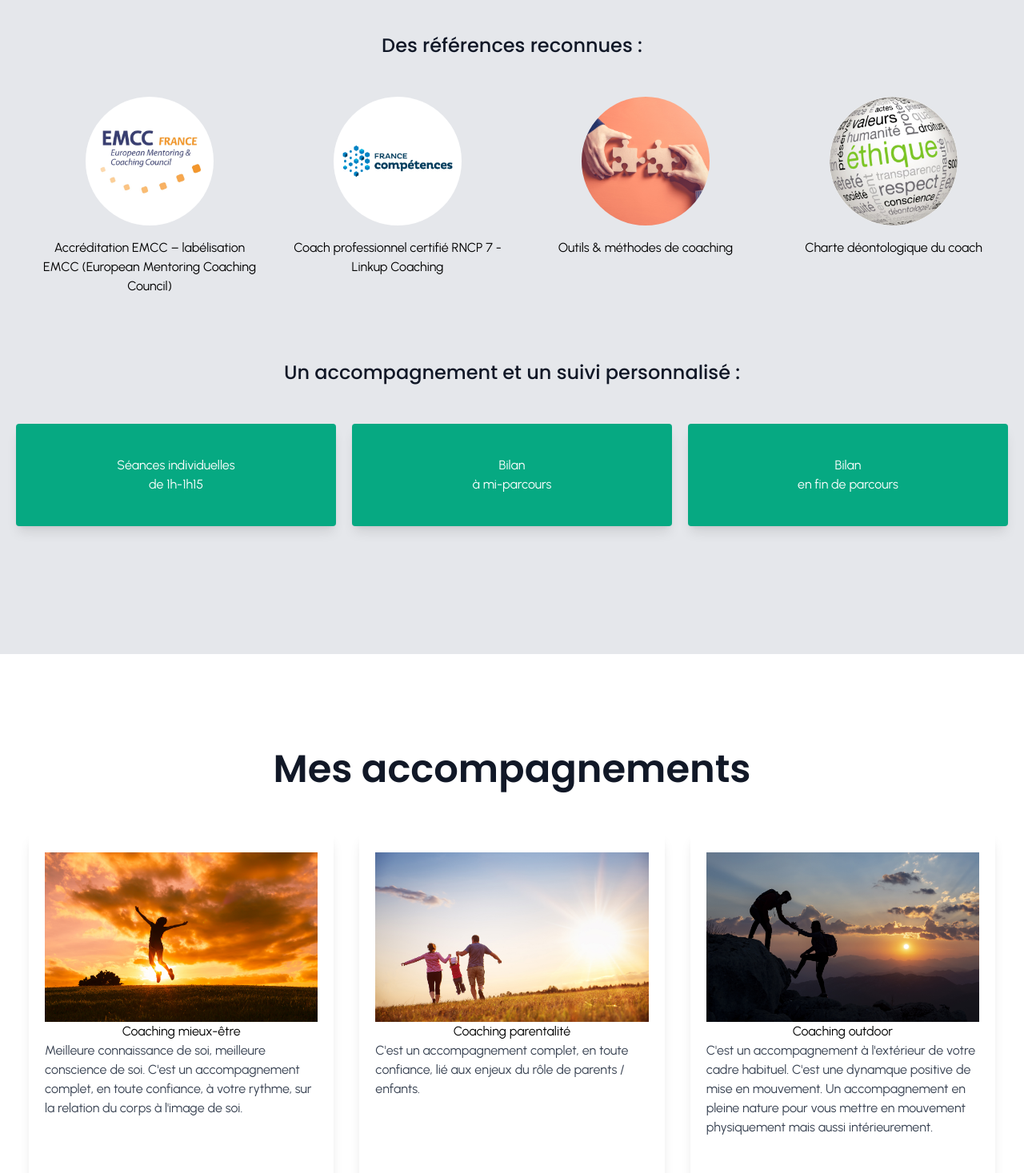
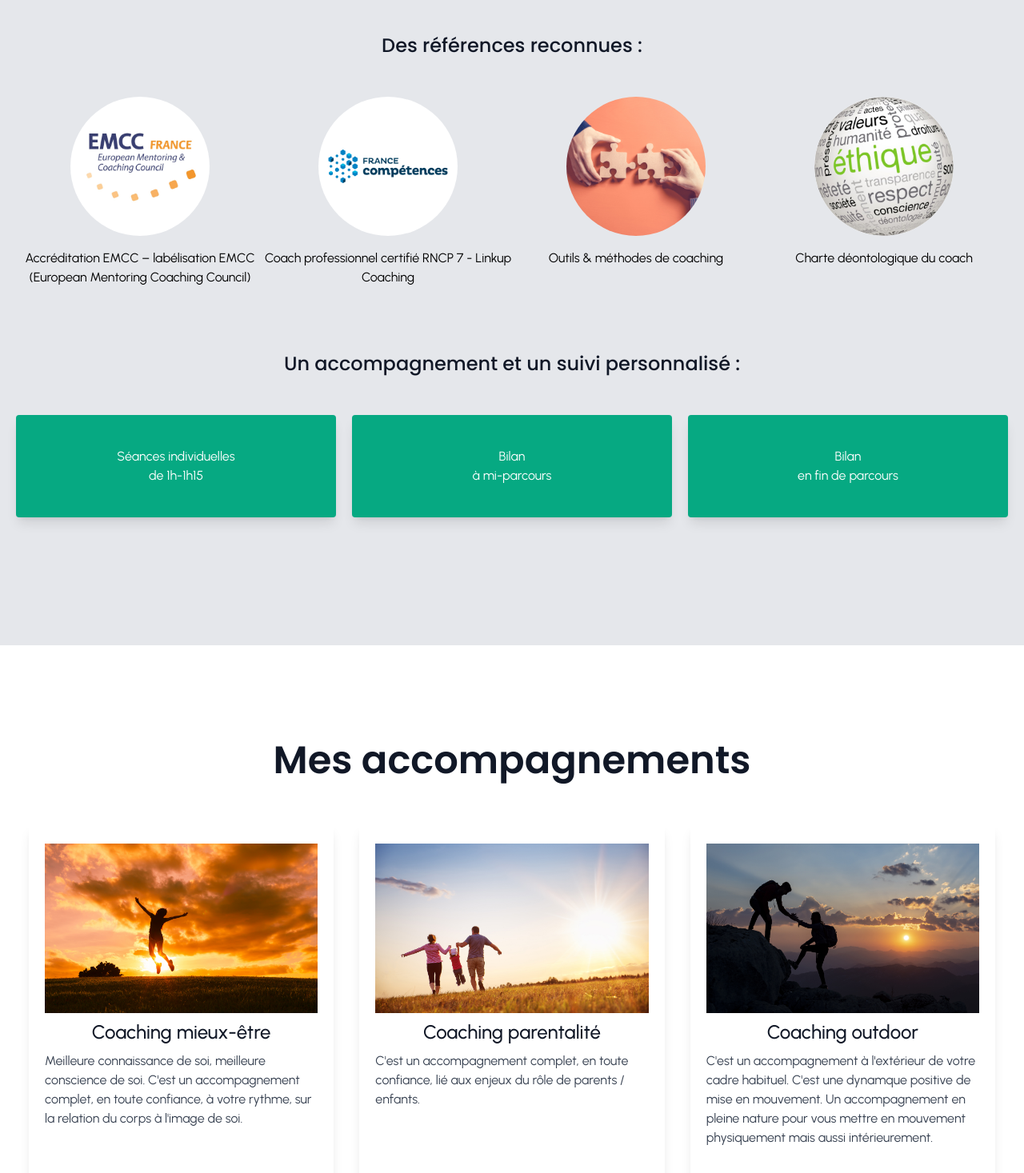
Before and after one commit to antoinebollinger/unpasdeplus-coaching, a Next.js app: page / in a window 1280 px wide. Shown: the part 2443-3910 px from the top of the page at 80% size. Built offline with nearby package versions, Linux system fonts and the light colour scheme.

Commit message:
💄 margins & paddings

```diff
--- a/sections/main/about.js
+++ b/sections/main/about.js
@@ -20,7 +20,7 @@ export default function About() {
                     <h4 className="title">Qui je suis ?</h4>
                 </div>
                 <div className="flex flex-wrap flex-col sm:flex-row justify-center">
-                    <div className="w-1/2 md:w-1/4 md:pr-6 mx-auto transition duration-200 scale-0 about-img">
+                    <div className="w-1/2 md:w-1/4 pb-6 md:pb-0 md:pr-6 mx-auto transition duration-200 scale-0 about-img">
                         <Image
                             src={Sabrina}
                             className="w-full rounded-full"
--- a/sections/main/coaching.js
+++ b/sections/main/coaching.js
@@ -26,9 +26,10 @@ export default function Coaching() {
                         <Image
                             src={img}
                             alt="Illustration"
+                            className="mb-2"
                         />
                         <div className="text-center">
-                            <h5 className="sub-title">{title}</h5>
+                            <h5 className="subtitle">{title}</h5>
                         </div>
                         <div className="mb-8">
                             <p dangerouslySetInnerHTML={{ __html: text }} />
--- a/sections/main/how.js
+++ b/sections/main/how.js
@@ -18,7 +18,7 @@ export default function How() {
     const howStep = (img, title, subtitle, text) => {
         return (
             <div className="flex flex-wrap flex-col sm:flex-row justify-center items-center mt-8">
-                <div className="how-step w-1/2 md:w-1/4 md:pr-6 mx-auto transition duration-300 opacity-0 scale-0">
+                <div className="how-step w-1/2 md:w-1/4 md:pr-6 pb-6 md:pb-0 mx-auto transition duration-300 opacity-0 scale-0">
                     <Image
                         src={img}
                         className="w-full rounded-full"
--- a/sections/main/quality.js
+++ b/sections/main/quality.js
@@ -23,7 +23,7 @@ export default function Quality() {
 
     const ref = (img, text) => {
         return (
-            <div className="w-full md:w-1/4 md:pl-6 flex flex-col items-center ">
+            <div className="w-full md:w-1/4 pb-6 md:pb-0 flex flex-col items-center ">
                 <div className="quality-ref w-1/2 sm:w-3/4 pb-4 flex justify-center transition duration-300 opacity-0 scale-0">
                     <Image
                         src={img}
```
